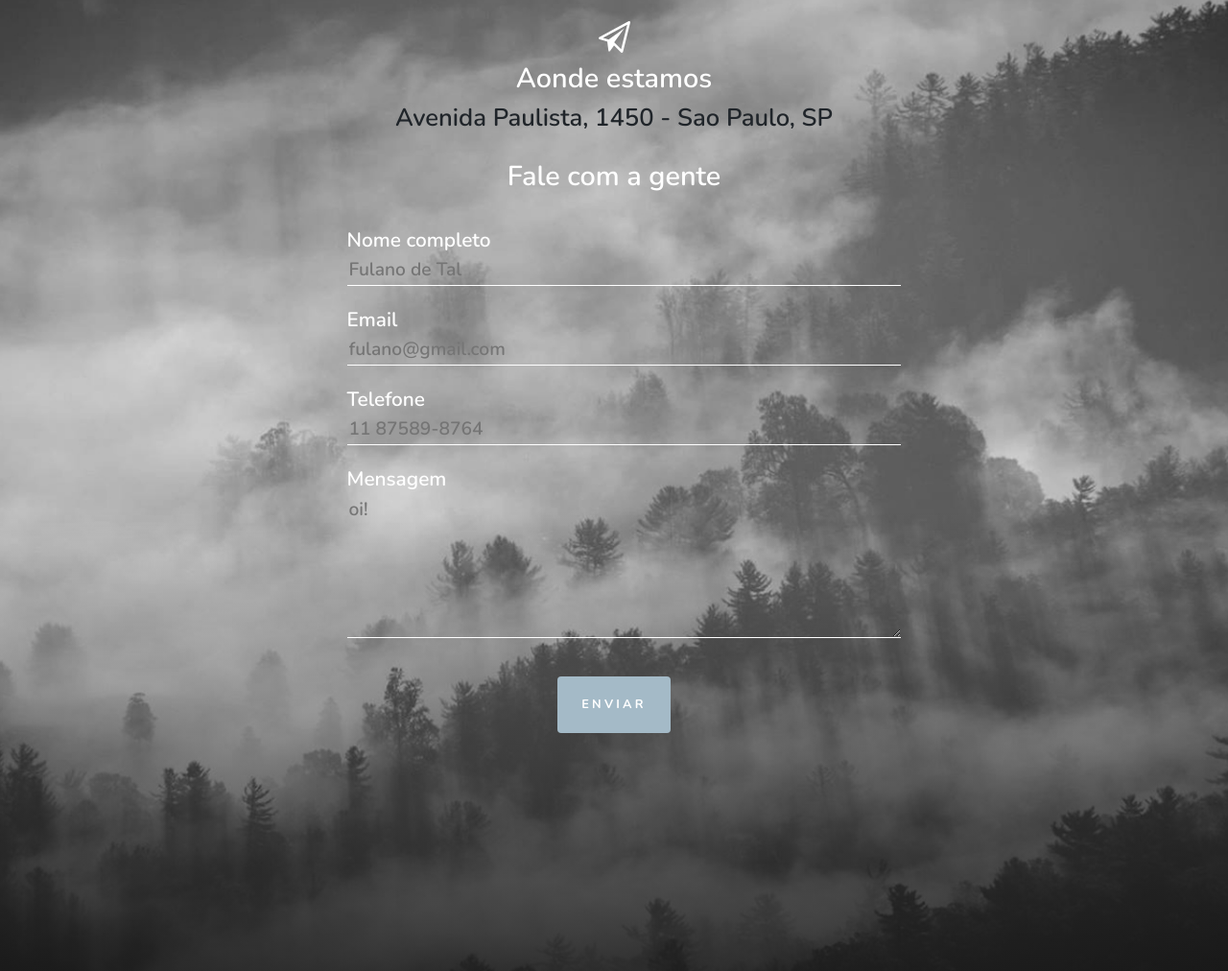
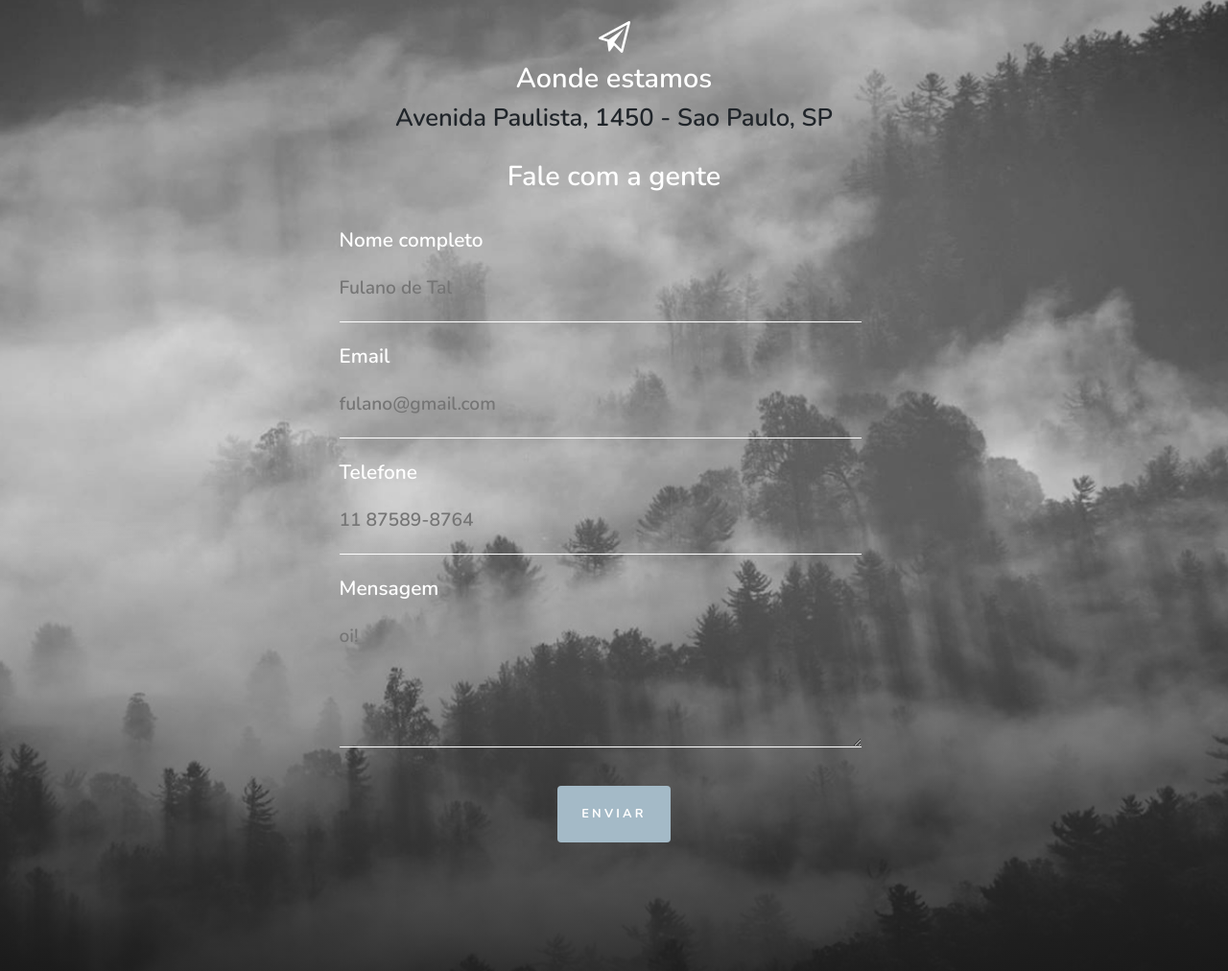
Before and after one commit to natalialuizas/mundo-gelado, a plain HTML site: page index.html in a window 1280 px wide. Shown: the part 4429-5441 px from the top of the page at 96% size. Drawn offline with nearby package versions, Linux system fonts and the light colour scheme; files that its build step writes are made by us from their sources.

Commit message:
Correção

```diff
--- a/assets/css/style.css
+++ b/assets/css/style.css
@@ -194,7 +194,7 @@ ul li {
     align-items: flex-start;
     flex-direction: column;
     justify-content: center;
-    padding-left: 20px;
+    padding: 0 20px;
 }
 
 .contact__form label {
@@ -210,8 +210,8 @@ ul li {
     background-color: transparent;
     border: none;
     border-bottom: 1px solid #FFF;
-
-    width: 100%;
+    padding: 20px 0;
+    width: 95%;
     font-size: 1.2rem;
     font-weight: 600;
     color:#A7A8A9;
@@ -221,8 +221,8 @@ ul li {
     background: transparent;
     border: none;
     border-bottom: 1px solid #fff;
-    width: 100%;
-
+    width: 95%;
+    padding: 20px 0;
     font-size: 1.2rem;
     font-weight: 600;
     height: 150px;
```
